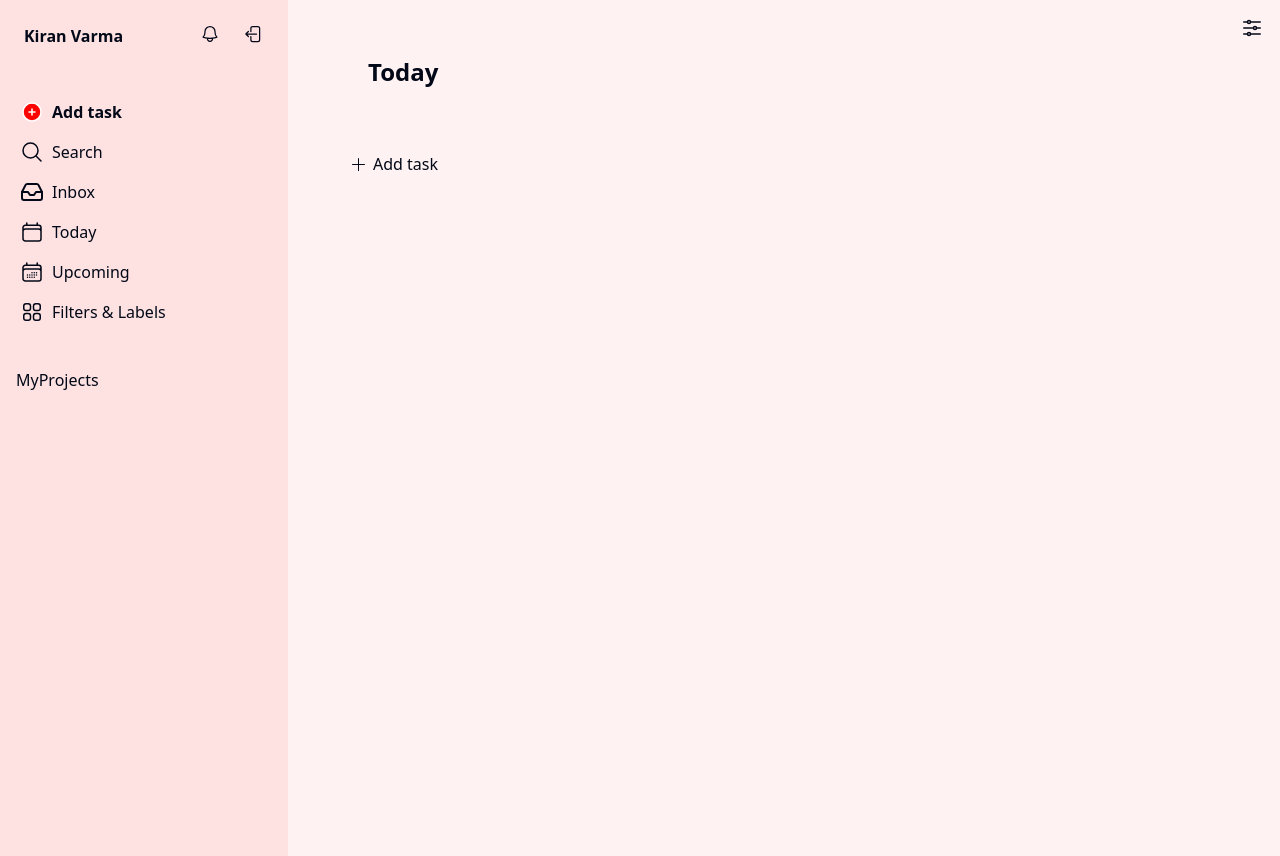
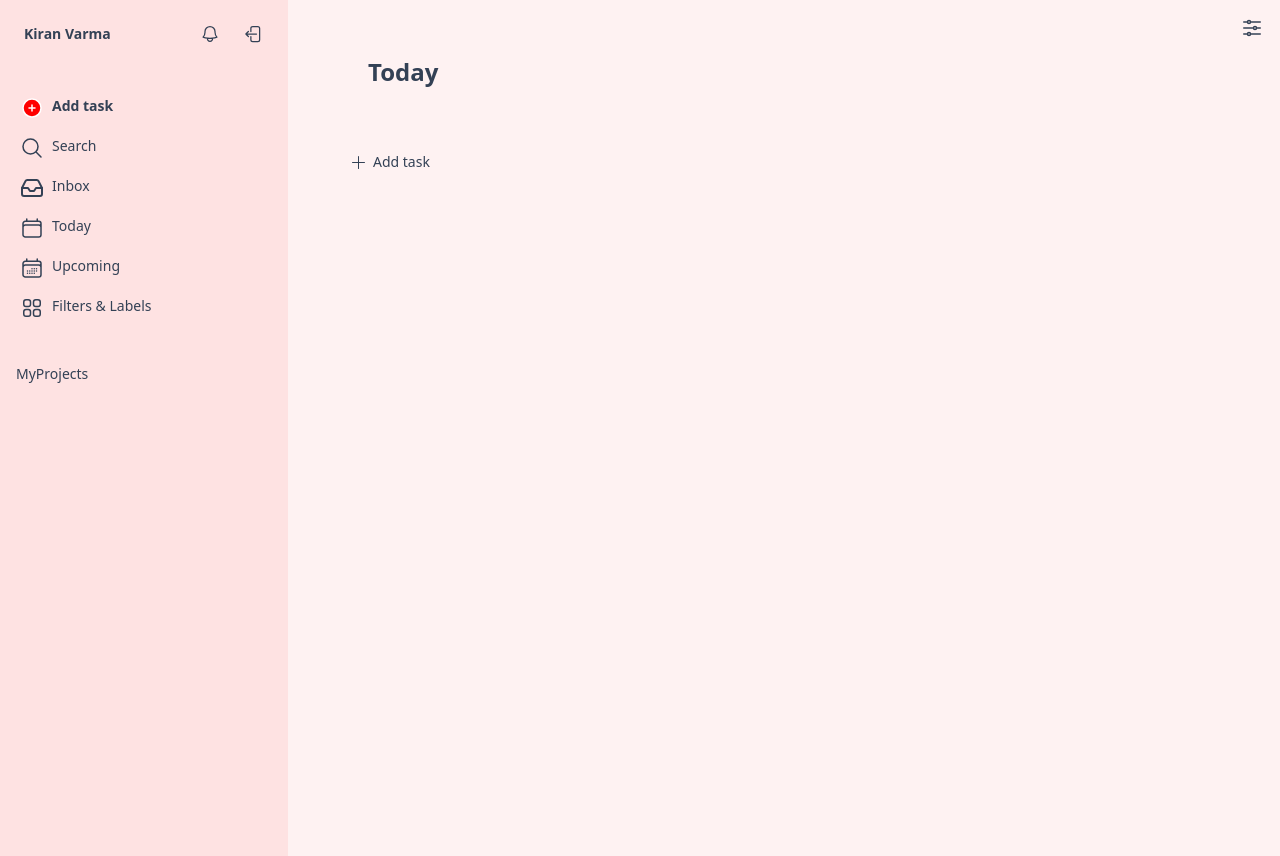
Before and after one commit to KiranVarma02/my-playground, a Next.js app: page /todo/today in a window 1280 px wide. Built offline with nearby package versions, Linux system fonts and the light colour scheme.

Commit message:
feat: add task component complete and css improvements

```diff
--- a/app/components/Generic/IconAndText.tsx
+++ b/app/components/Generic/IconAndText.tsx
@@ -1,15 +1,16 @@
 import Link, { LinkProps } from "next/link"
 import SvgIcon from "../Svg/SvgIcon"
+import classNames from "classnames"
 
 function IconAndText(
-  {Icon, content, link, css}:
-  {Icon: React.ComponentType, link: string, content?: string, css?: string}) {
+  {Icon, content, link, style}:
+  {Icon: React.ComponentType, link: string, content?: string, style?: string}) {
 
   return (
     <Link href={link}>
-      <button className={css ? css : 'flex hover:bg-red-200 space-x-2 rounded w-full p-1'} >
-        <SvgIcon Icon={Icon} />
-        <span className="content-center">
+      <button className={classNames('flex hover:bg-red-200 space-x-2 rounded w-full p-1', style)} >
+        <SvgIcon Icon={Icon}/>
+        <span>
             {content}
         </span>
       </button>
--- /dev/null
+++ b/app/components/Svg/FlagIcon.tsx
@@ -0,0 +1,11 @@
+
+function FlagIcon() {
+    return (
+      <svg xmlns="http://www.w3.org/2000/svg" fill="none" viewBox="0 0 24 24" stroke-width="1.5" stroke="currentColor" className="size-6">
+  <path stroke-linecap="round" stroke-linejoin="round" d="M3 3v1.5M3 21v-6m0 0 2.77-.693a9 9 0 0 1 6.208.682l.108.054a9 9 0 0 0 6.086.71l3.114-.732a48.524 48.524 0 0 1-.005-10.499l-3.11.732a9 9 0 0 1-6.085-.711l-.108-.054a9 9 0 0 0-6.208-.682L3 4.5M3 15V4.5" />
+</svg>
+
+    )
+  }
+
+  export default FlagIcon
--- /dev/null
+++ b/app/components/Svg/PersonIcon.tsx
@@ -0,0 +1,10 @@
+
+function PersonIcon() {
+    return (
+      <svg xmlns="http://www.w3.org/2000/svg" fill="none" viewBox="0 0 24 24" stroke-width="1.5" stroke="currentColor" className="size-6">
+  <path stroke-linecap="round" stroke-linejoin="round" d="M15.75 6a3.75 3.75 0 1 1-7.5 0 3.75 3.75 0 0 1 7.5 0ZM4.501 20.118a7.5 7.5 0 0 1 14.998 0A17.933 17.933 0 0 1 12 21.75c-2.676 0-5.216-.584-7.499-1.632Z" />
+</svg>
+    )
+  }
+
+  export default PersonIcon
--- /dev/null
+++ b/app/components/Svg/ReminderIcon.tsx
@@ -0,0 +1,8 @@
+
+function ReminderIcon() {
+    return (
+      <svg xmlns="http://www.w3.org/2000/svg" className="size-6" width="16" height="16" fill="none" viewBox="0 0 16 16"><path fill="currentColor" fill-rule="evenodd" d="m2.414 4.706.094.093a.5.5 0 0 1-.707.708l-.094-.094a2 2 0 0 1 0-2.829l.379-.378a2 2 0 0 1 2.764-.062.5.5 0 0 1-.676.738 1 1 0 0 0-1.381.03l-.379.38a1 1 0 0 0 0 1.414Zm9.412-1.824a1 1 0 0 1 1.381.03l.379.38a1 1 0 0 1 0 1.414l-.094.093a.5.5 0 1 0 .707.708l.094-.094a2 2 0 0 0 0-2.829l-.379-.378a2 2 0 0 0-2.764-.062.5.5 0 1 0 .676.738Zm-.042 9.108A5.482 5.482 0 0 1 8 13.499a5.482 5.482 0 0 1-3.784-1.509l-1.362 1.362a.5.5 0 1 1-.708-.707l1.408-1.408a5.5 5.5 0 1 1 8.892 0l1.408 1.408a.5.5 0 0 1-.707.707l-1.363-1.362ZM8 12.499a4.5 4.5 0 1 1 0-9 4.5 4.5 0 0 1 0 9ZM8 5v3h2a.5.5 0 1 1 0 1H7.5a.5.5 0 0 1-.5-.5V5a.5.5 0 1 1 1 0Z" clip-rule="evenodd"></path></svg>
+    )
+  }
+
+  export default ReminderIcon
--- a/app/components/Todo/AddTaskForm.tsx
+++ b/app/components/Todo/AddTaskForm.tsx
@@ -1,6 +1,9 @@
 import { FormEvent } from "react";
 import IconAndText from "../Generic/IconAndText";
 import TodayIcon from "../Svg/TodayIcon";
+import PersonIcon from "../Svg/PersonIcon";
+import FlagIcon from "../Svg/FlagIcon";
+import ReminderIcon from "../Svg/ReminderIcon";
 
 export default function AddTaskForm() {
     async function onSubmit(event: FormEvent<HTMLFormElement>) {
@@ -15,6 +18,8 @@ export default function AddTaskForm() {
         const data = await response.json()
     }
 
+    const buttonStyle = "bg-none hover:bg-red-200 rounded px-3 py-1 border border-gray-300"
+
     return (
         <form onSubmit={onSubmit} className="editor mx-auto border border-gray-300 p-4 shadow-lg rounded-lg">
             <div className="flex flex-col pb-2">
@@ -22,12 +27,10 @@ export default function AddTaskForm() {
                 <input type="text" name="description" placeholder="Description" className="bg-inherit outline-none"/>
 
                 <div className="flex space-x-2 py-4">
-                    {/* <button type="button" className="bg-none hover:bg-red-200 rounded px-3 py-1 border border-gray-300 ">Today</button>
-                    <button type="button" className="bg-none hover:bg-red-200 rounded px-3 py-1 border border-gray-300 ">Priority</button>
-                    <button type="button" className="bg-none hover:bg-red-200 rounded px-3 py-1 border border-gray-300 ">Reminders</button> */}
-                    <IconAndText Icon={TodayIcon} content="Today" link="/todo/today"/>
-                    <IconAndText Icon={TodayIcon} content="Priority" link="/todo/today" />
-                    <IconAndText Icon={TodayIcon} content="Reminders" link="/todo/today" />
+                    <IconAndText Icon={TodayIcon} content="Today" link="/todo/today" style={buttonStyle} />
+                    <IconAndText Icon={PersonIcon} content="Assignee" link="/todo/today" style={buttonStyle} />
+                    <IconAndText Icon={FlagIcon} content="Priority" link="/todo/today" style={buttonStyle} />
+                    <IconAndText Icon={ReminderIcon} content="Reminders" link="/todo/today" style={buttonStyle} />
                 </div>
             </div>
 
--- a/app/todo/layout.tsx
+++ b/app/todo/layout.tsx
@@ -7,7 +7,7 @@ import Menu from "../components/Todo/Menu";
 
 const fontSans = FontSans({
   subsets: ["latin"],
-  variable: "--font-sans",
+  variable: "--font-mono",
 })
 
 export const metadata: Metadata = {
@@ -21,7 +21,7 @@ export default function RootLayout({
   children: React.ReactNode;
 }>) {
   return (
-        <div className="flex">
+        <div className="flex text-slate-700 antialiased text-sm">
           <Navbar />
             <div className="grow">
               <div className="grid justify-items-end">
--- a/package.json
+++ b/package.json
@@ -12,6 +12,7 @@
     "@radix-ui/react-label": "^2.0.2",
     "@radix-ui/react-radio-group": "^1.1.3",
     "class-variance-authority": "^0.7.0",
+    "classnames": "^2.5.1",
     "clsx": "^2.1.1",
     "lucide-react": "^0.378.0",
     "nanoid": "^5.0.7",
```
Also changed, not shown: 1 other file (tests, documents, lock files or other folders).
